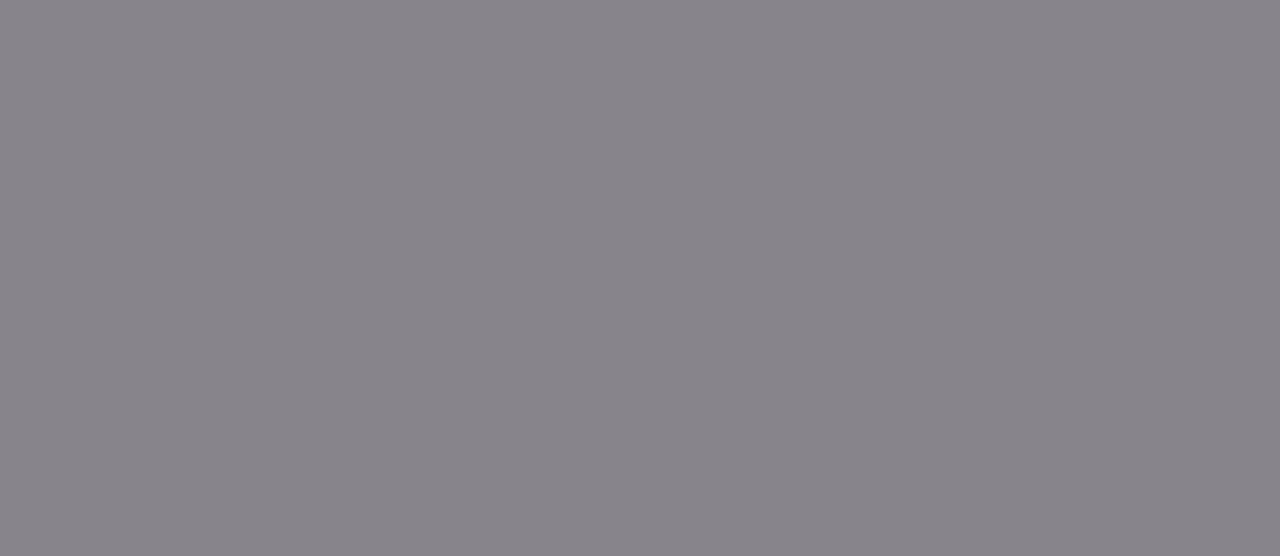
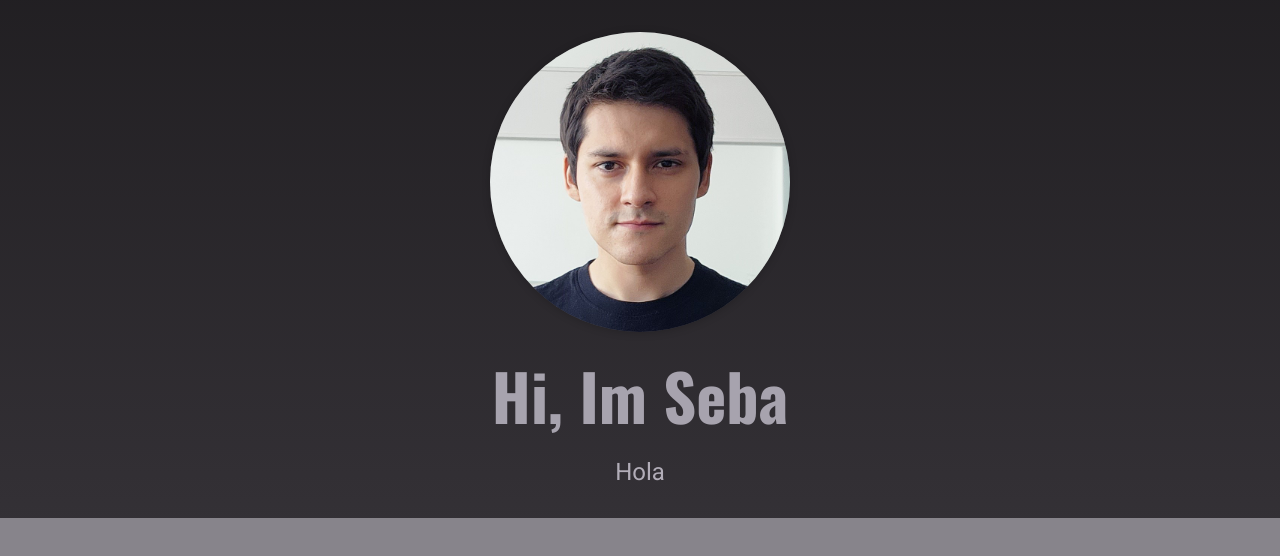
Before and after one commit to Vakarian-S/nextsjs-blog, a Next.js app: page / in a window 1280 px wide. Shown: the top 556 px of the page. Built offline with nearby package versions, Linux system fonts and the light colour scheme.

Commit message:
Setup and Hero page

```diff
--- /dev/null
+++ b/components/home-page/featured-posts.tsx
@@ -0,0 +1,5 @@
+const FeaturedPosts = () => {
+
+};
+
+export default FeaturedPosts;
--- /dev/null
+++ b/components/home-page/hero.module.scss
@@ -0,0 +1,40 @@
+.hero {
+  text-align: center;
+  background-image: linear-gradient(
+                  to bottom,
+                  var(--color-grey-900),
+                  var(--color-grey-800)
+  );
+  padding: var(--size-8) 0;
+}
+
+.image {
+  width: 300px;
+  height: 300px;
+  box-shadow: 0 1px 8px rgba(0, 0, 0, 0.2);
+  border-radius: 50%;
+  overflow: hidden;
+  background-color: var(--color-grey-700);
+  margin: auto;
+}
+
+.image img {
+  object-fit: cover;
+  object-position: top;
+  width: 100%;
+  height: 100%;
+}
+
+.hero h1 {
+  font-size: var(--size-16);
+  margin: var(--size-4) 0;
+  color: var(--color-grey-300);
+}
+
+.hero p {
+  font-size: var(--size-6);
+  color: var(--color-grey-200);
+  width: 90%;
+  max-width: 40rem;
+  margin: auto;
+}
--- /dev/null
+++ b/components/home-page/hero.tsx
@@ -0,0 +1,21 @@
+import classes from './hero.module.scss';
+import Image from "next/image";
+
+const Hero = () => {
+  return (
+    <section className={classes.hero}>
+      <div className={classes.image}>
+        <Image
+          src={'/images/site/seba.jpeg'}
+          alt={'An image showing Seba'}
+          width={300}
+          height={300}
+        />
+      </div>
+      <h1>Hi, Im Seba</h1>
+      <p> Hola </p>
+    </section>
+  );
+};
+
+export default Hero;
--- a/package.json
+++ b/package.json
@@ -15,6 +15,7 @@
     "next": "12.3.1",
     "react": "18.2.0",
     "react-dom": "18.2.0",
+    "sass": "^1.55.0",
     "typescript": "4.8.4"
   },
   "devDependencies": {
--- /dev/null
+++ b/pages/contact.tsx
@@ -0,0 +1,5 @@
+const ContactPage = () => {
+
+};
+
+export default ContactPage;
--- a/pages/index.tsx
+++ b/pages/index.tsx
@@ -1,5 +1,14 @@
+import { Fragment } from "react";
+import Hero from "../components/home-page/hero";
+import FeaturedPosts from "../components/home-page/featured-posts";
+
 const HomePage = () => {
-
+  return (
+    <Fragment>
+      <Hero></Hero>
+      <FeaturedPosts></FeaturedPosts>
+    </Fragment>
+  );
 };
 
 export default HomePage;
--- /dev/null
+++ b/pages/posts/[slug].tsx
@@ -0,0 +1,5 @@
+const SinglePostPage = () => {
+
+};
+
+export default SinglePostPage;
--- /dev/null
+++ b/pages/posts/index.tsx
@@ -0,0 +1,5 @@
+const AllPostsPage = () => {
+
+};
+
+export default AllPostsPage;
```
Also changed, not shown: components/home-page/featured-posts.module.scss (added, +17 -0 lines), public/images/site/seba.jpeg (added), 1 other file (tests, documents, lock files or other folders).
